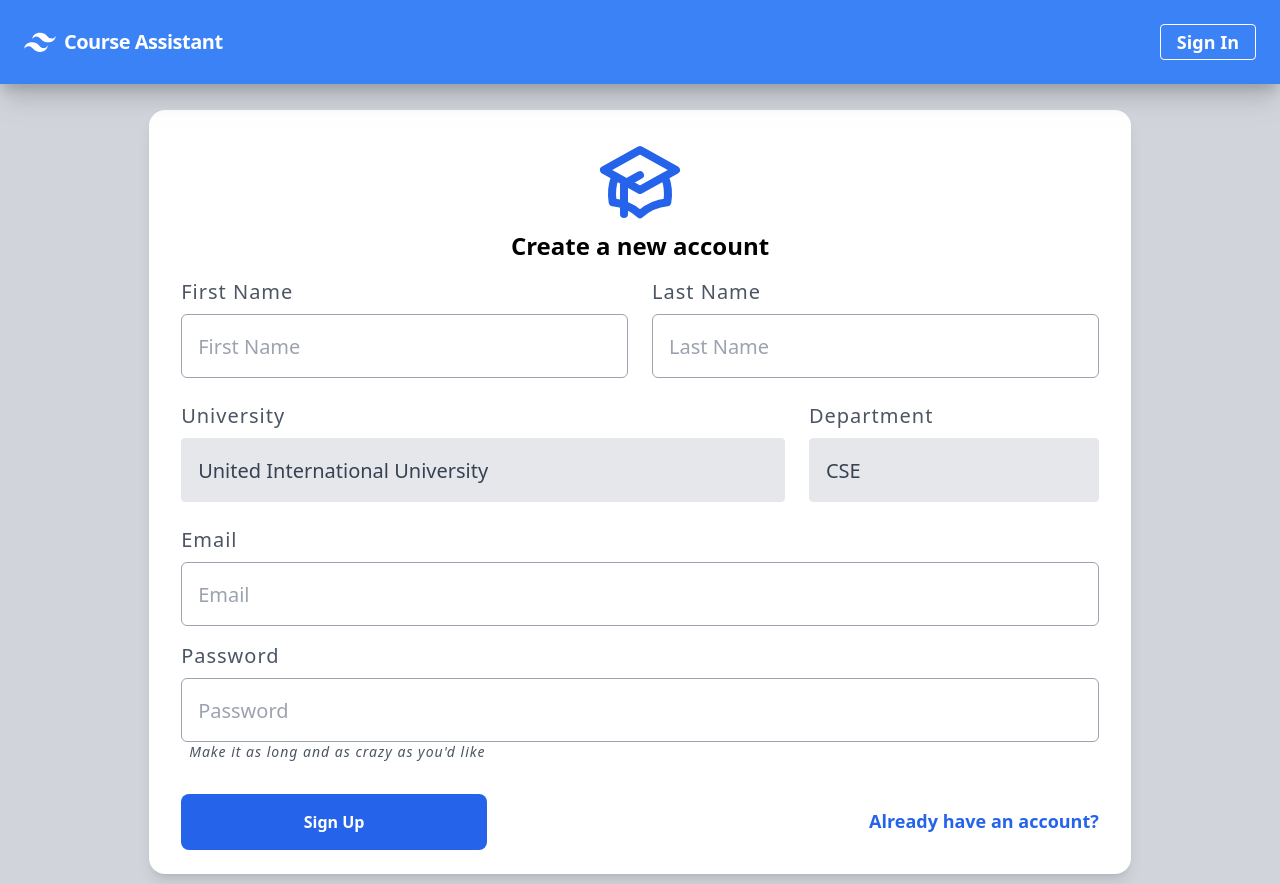
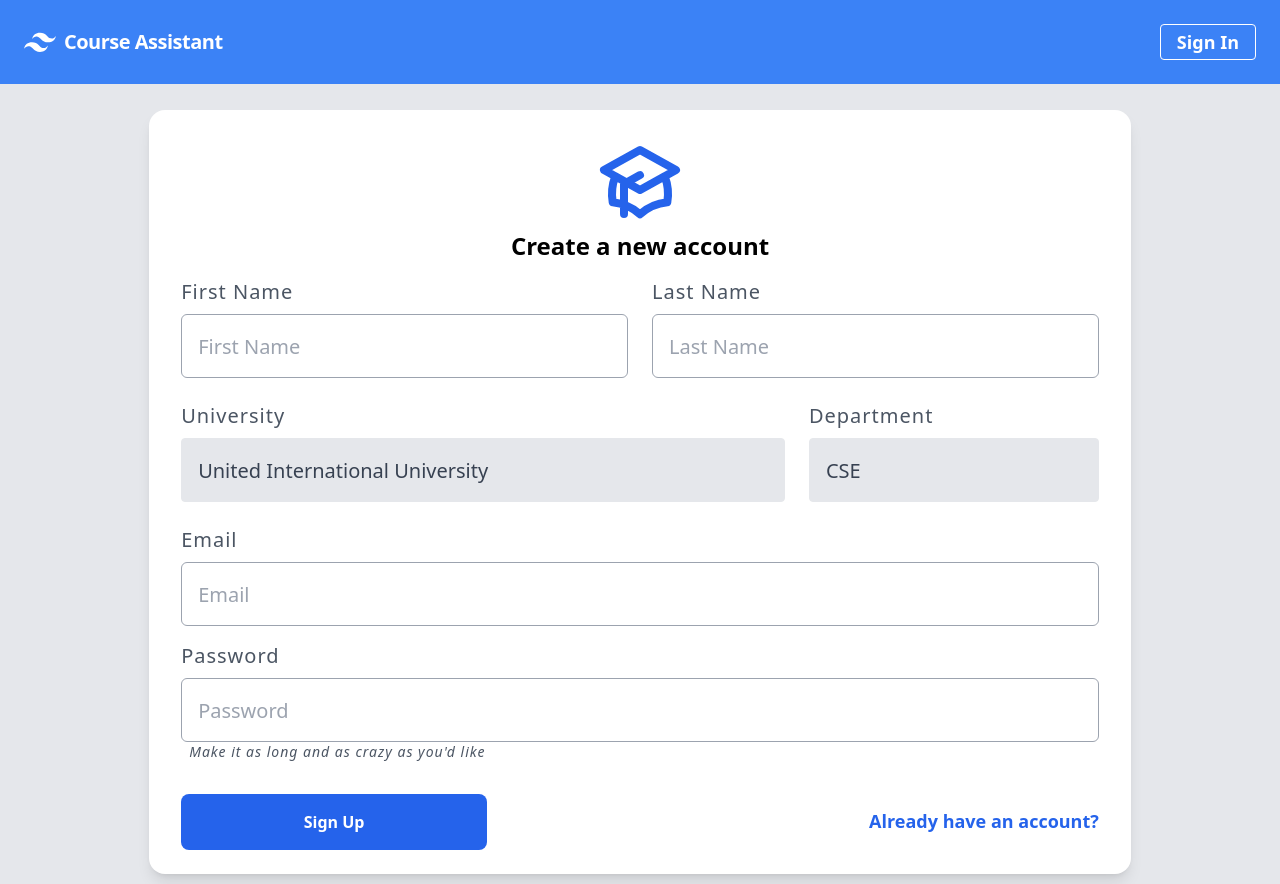
Before and after one commit to ehsan18t/course-assistant, a PHP site: page /signup.php in a window 1280 px wide. Run offline with PHP 8.4, Linux system fonts and the light colour scheme.

Commit message:
fixed blurred header

```diff
--- a/css/src/styles.css
+++ b/css/src/styles.css
@@ -4,7 +4,7 @@
 
 /* Custom Classes */
 .container {
-  @apply flex items-center justify-center min-h-screen bg-gray-300;
+  @apply flex items-center justify-center min-h-screen bg-gray-200;
 }
 
 .content {
@@ -106,7 +106,7 @@
 
 /* Header */
 .nav {
-  @apply flex items-center justify-between flex-wrap bg-blue-500 p-6 shadow-xl drop-shadow-xl transition-shadow;
+  @apply flex items-center justify-between flex-wrap bg-blue-500 p-6 shadow-2xl transition-shadow;
 }
 
 .nav-logo {
--- a/css/styles.css
+++ b/css/styles.css
@@ -434,16 +434,6 @@ Ensure the default browser behavior of the `hidden` attribute.
   --tw-ring-shadow: 0 0 #0000;
   --tw-shadow: 0 0 #0000;
   --tw-shadow-colored: 0 0 #0000;
-  --tw-blur: var(--tw-empty,/*!*/ /*!*/);
-  --tw-brightness: var(--tw-empty,/*!*/ /*!*/);
-  --tw-contrast: var(--tw-empty,/*!*/ /*!*/);
-  --tw-grayscale: var(--tw-empty,/*!*/ /*!*/);
-  --tw-hue-rotate: var(--tw-empty,/*!*/ /*!*/);
-  --tw-invert: var(--tw-empty,/*!*/ /*!*/);
-  --tw-saturate: var(--tw-empty,/*!*/ /*!*/);
-  --tw-sepia: var(--tw-empty,/*!*/ /*!*/);
-  --tw-drop-shadow: var(--tw-empty,/*!*/ /*!*/);
-  --tw-filter: var(--tw-blur) var(--tw-brightness) var(--tw-contrast) var(--tw-grayscale) var(--tw-hue-rotate) var(--tw-invert) var(--tw-saturate) var(--tw-sepia) var(--tw-drop-shadow);
 }
 
 /* Custom Classes */
@@ -454,7 +444,7 @@ Ensure the default browser behavior of the `hidden` attribute.
   align-items: center;
   justify-content: center;
   --tw-bg-opacity: 1;
-  background-color: rgb(209 213 219 / var(--tw-bg-opacity));
+  background-color: rgb(229 231 235 / var(--tw-bg-opacity));
 }
 
 .content {
@@ -807,11 +797,9 @@ Ensure the default browser behavior of the `hidden` attribute.
   --tw-bg-opacity: 1;
   background-color: rgb(59 130 246 / var(--tw-bg-opacity));
   padding: 1.5rem;
-  --tw-shadow: 0 20px 25px -5px rgb(0 0 0 / 0.1), 0 8px 10px -6px rgb(0 0 0 / 0.1);
-  --tw-shadow-colored: 0 20px 25px -5px var(--tw-shadow-color), 0 8px 10px -6px var(--tw-shadow-color);
+  --tw-shadow: 0 25px 50px -12px rgb(0 0 0 / 0.25);
+  --tw-shadow-colored: 0 25px 50px -12px var(--tw-shadow-color);
   box-shadow: var(--tw-ring-offset-shadow, 0 0 #0000), var(--tw-ring-shadow, 0 0 #0000), var(--tw-shadow);
-  --tw-drop-shadow: drop-shadow(0 20px 13px rgb(0 0 0 / 0.03)) drop-shadow(0 8px 5px rgb(0 0 0 / 0.08));
-  filter: var(--tw-filter);
   transition-property: box-shadow;
   transition-timing-function: cubic-bezier(0.4, 0, 0.2, 1);
   transition-duration: 150ms;
```
Also changed, not shown: config/pages.php (line endings or trailing spaces).
